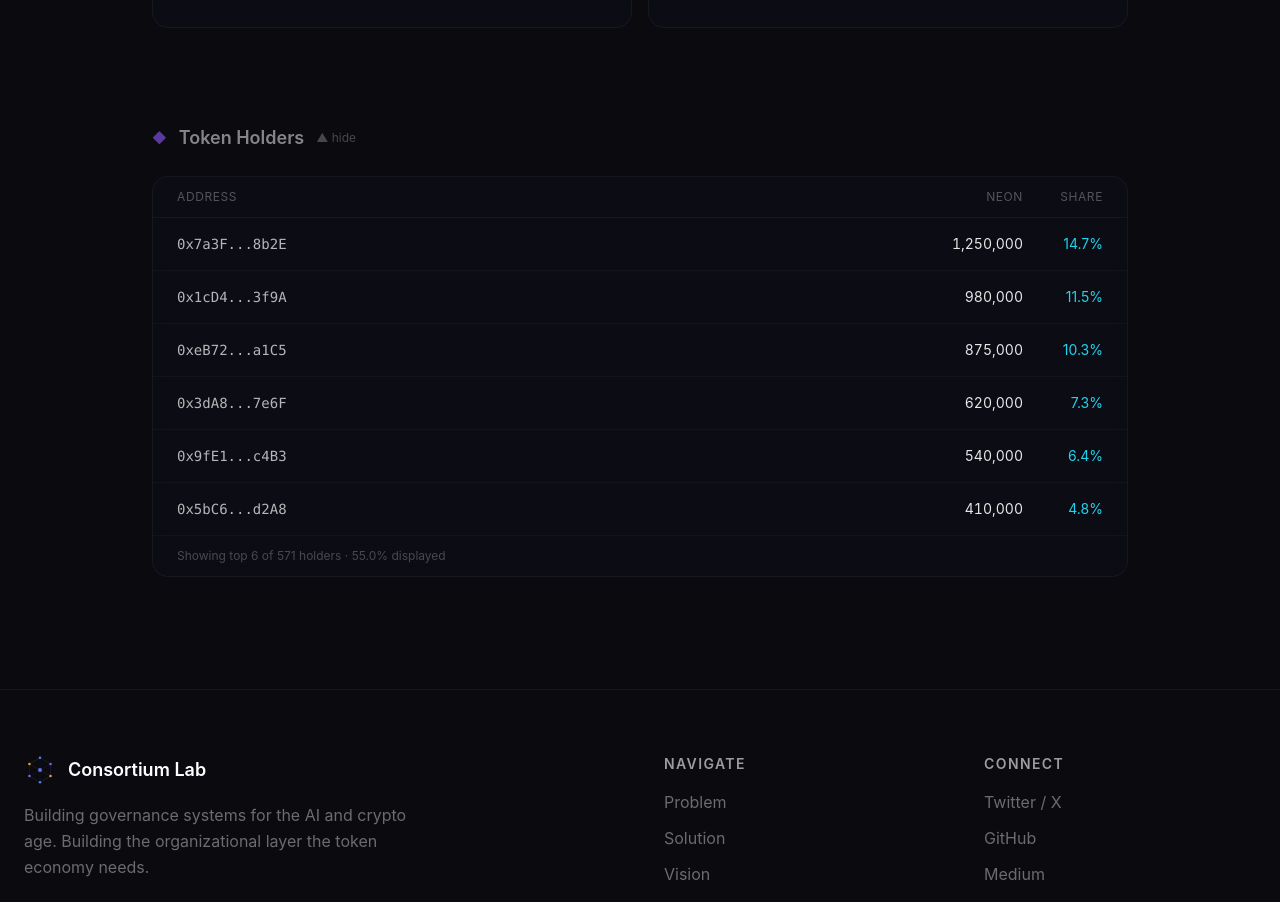
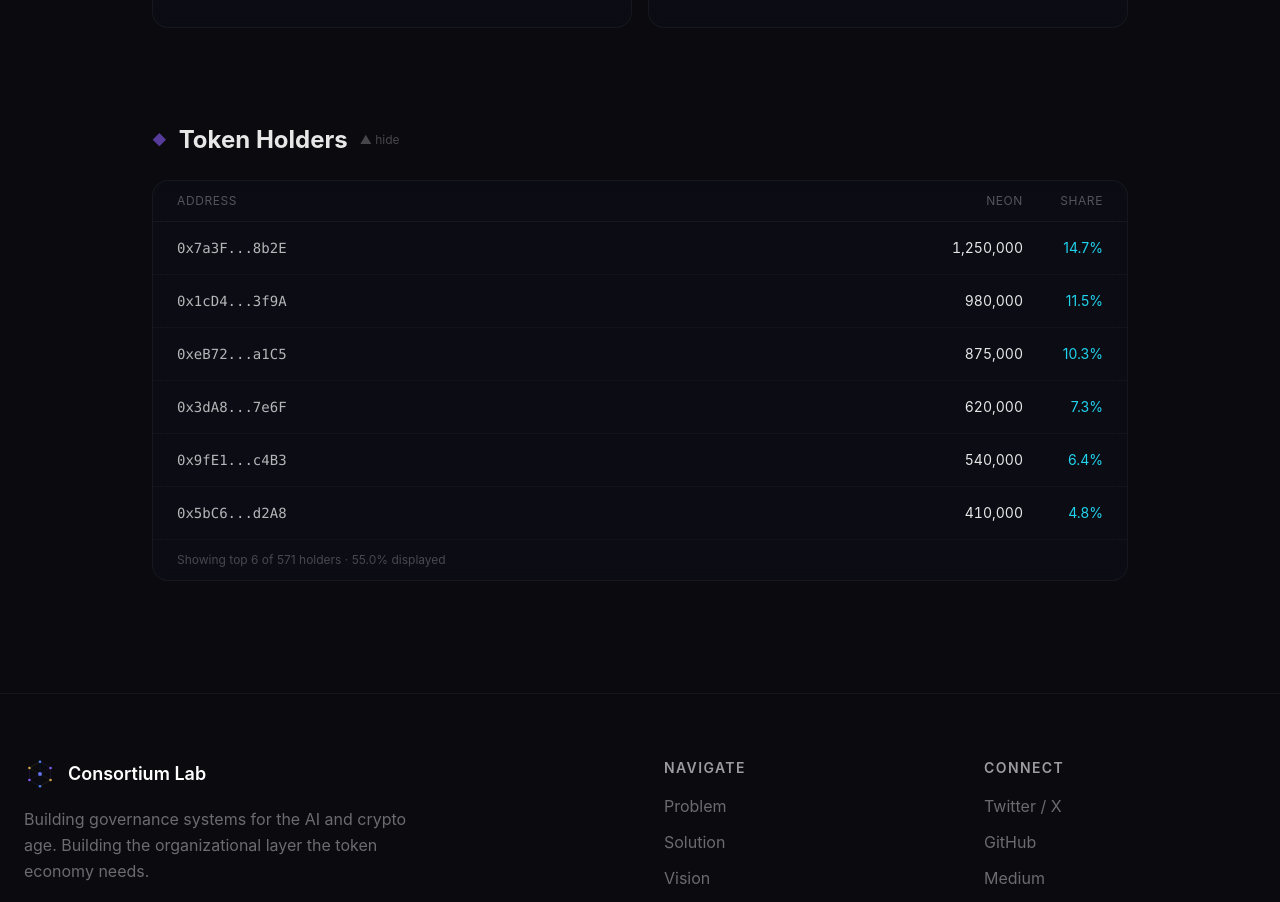
Before and after one commit to n0umen0n/consortiumlab-landing, a Next.js app: page /org in a window 1280 px wide. Shown: the part 5900-6802 px from the top of the page. Built offline with nearby package versions, Linux system fonts and the light colour scheme.

Commit message:
fix: bright large token holders heading

```diff
--- a/src/app/org/page.tsx
+++ b/src/app/org/page.tsx
@@ -1093,7 +1093,7 @@ export default function OrgPage() {
             className="flex items-center gap-3 mb-6 group"
           >
             <span className="text-accent-purple/60 text-sm">◆</span>
-            <h2 className="text-lg font-semibold text-white/50 group-hover:text-white/70 transition-colors">
+            <h2 className="text-2xl font-bold text-white/90">
               Token Holders
             </h2>
             <span className="text-xs text-white/25">{showHolders ? '▲ hide' : '▼ show'}</span>
```
